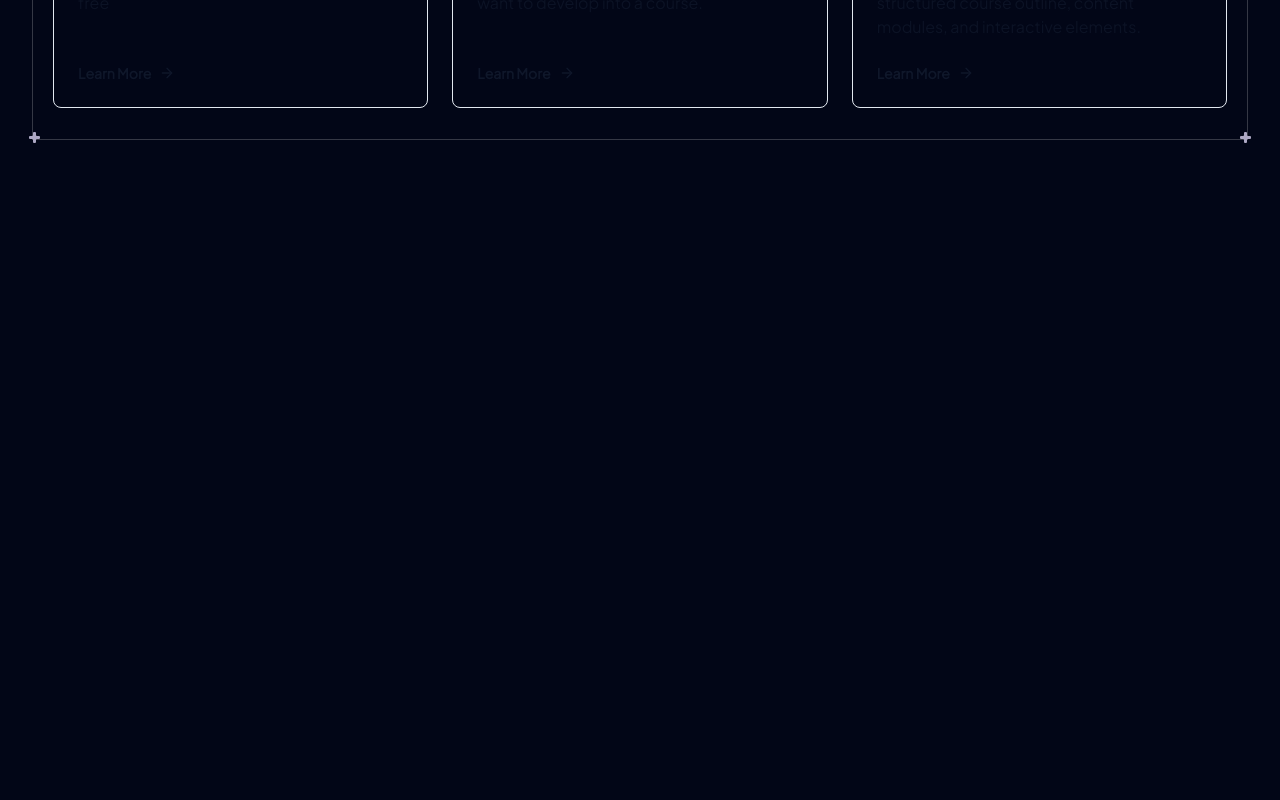
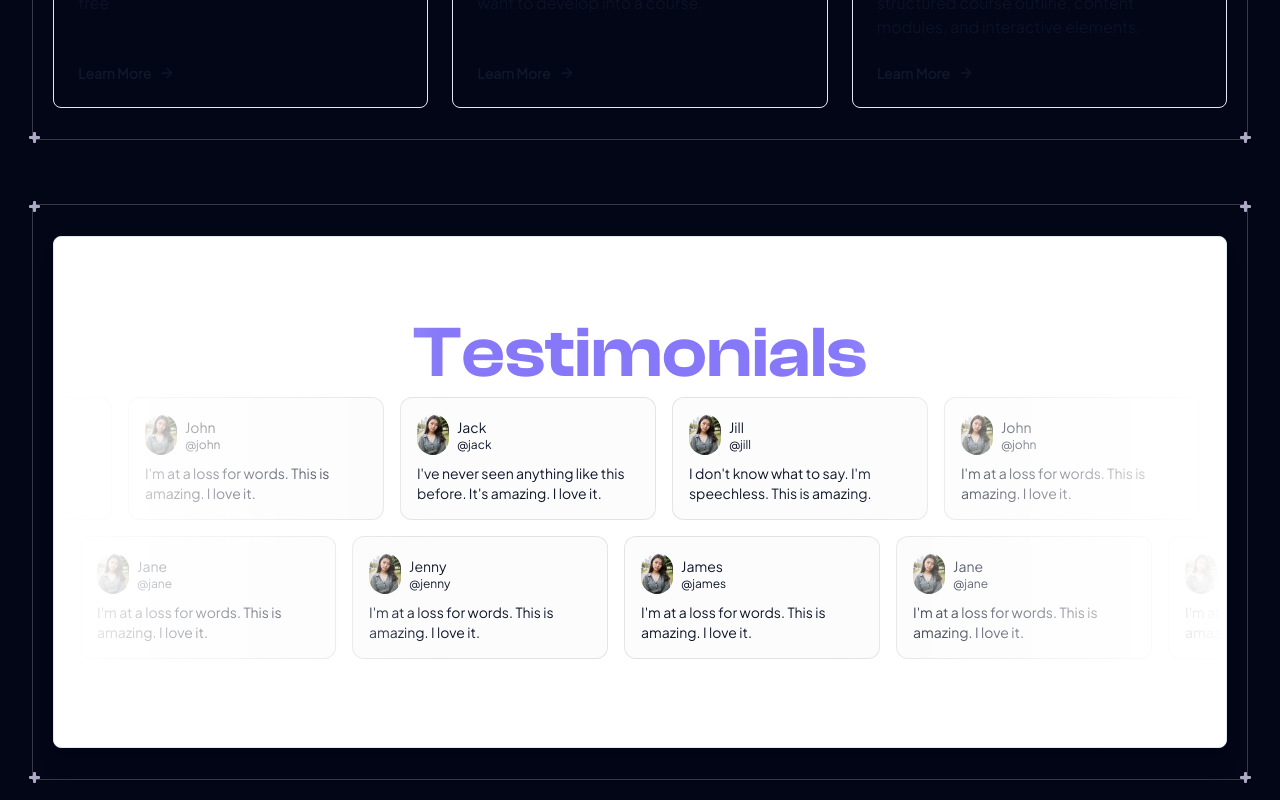
Before and after one commit to jitanshuraut/Learn-AI-Studio, a Next.js app: page / in a window 1280 px wide. Shown: the part 2318-3118 px from the top of the page. Before the commit the page ends 2478 px from the top, so only its background shows below. Built offline with nearby package versions, Linux system fonts and the light colour scheme.

Commit message:
Testimonials section added 🚀

```diff
--- a/src/app/page.tsx
+++ b/src/app/page.tsx
@@ -3,6 +3,7 @@
 import HeroSection from "@/components/hero-section";
 import HowItWorks from "@/components/how-It-works";
 import KeyFeatures from "@/components/key-features";
+import Testimonials from "@/components/testimonials";
 import Section from "@/components/ui/Section";
 
 export default function Home() {
@@ -23,11 +24,13 @@
           <KeyFeatures />
         </Section>
 
-        <div>
-          <Section>
-            <HowItWorks />
-          </Section>
-        </div>
+        <Section>
+          <HowItWorks />
+        </Section>
+
+        <Section>
+          <Testimonials />
+        </Section>
       </div>
     </>
   );
--- /dev/null
+++ b/src/components/testimonials/index.tsx
@@ -0,0 +1,110 @@
+import { cn } from "@/lib/utils";
+import Marquee from "@/components/ui/marquee";
+import Image from "next/image";
+
+const reviews = [
+  {
+    name: "Jack",
+    username: "@jack",
+    body: "I've never seen anything like this before. It's amazing. I love it.",
+    img: "/dummy_profile.jpg",
+  },
+  {
+    name: "Jill",
+    username: "@jill",
+    body: "I don't know what to say. I'm speechless. This is amazing.",
+    img: "/dummy_profile.jpg",
+  },
+  {
+    name: "John",
+    username: "@john",
+    body: "I'm at a loss for words. This is amazing. I love it.",
+    img: "/dummy_profile.jpg",
+  },
+  {
+    name: "Jane",
+    username: "@jane",
+    body: "I'm at a loss for words. This is amazing. I love it.",
+    img: "/dummy_profile.jpg",
+  },
+  {
+    name: "Jenny",
+    username: "@jenny",
+    body: "I'm at a loss for words. This is amazing. I love it.",
+    img: "/dummy_profile.jpg",
+  },
+  {
+    name: "James",
+    username: "@james",
+    body: "I'm at a loss for words. This is amazing. I love it.",
+    img: "/dummy_profile.jpg",
+  },
+];
+
+const firstRow = reviews.slice(0, reviews.length / 2);
+const secondRow = reviews.slice(reviews.length / 2);
+
+const ReviewCard = ({
+  img,
+  name,
+  username,
+  body,
+}: {
+  img: string;
+  name: string;
+  username: string;
+  body: string;
+}) => {
+  return (
+    <figure
+      className={cn(
+        "relative w-64 cursor-pointer overflow-hidden rounded-xl border p-4",
+        // light styles
+        "border-gray-950/[.1] bg-gray-950/[.01] hover:bg-gray-950/[.05]",
+        // dark styles
+        "dark:border-gray-50/[.1] dark:bg-gray-50/[.10] dark:hover:bg-gray-50/[.15]"
+      )}
+    >
+      <div className="flex flex-row items-center gap-2">
+        <Image
+          className="rounded-full"
+          width="32"
+          height="32"
+          alt=""
+          src={img}
+        />
+        <div className="flex flex-col">
+          <figcaption className="text-sm font-medium dark:text-white">
+            {name}
+          </figcaption>
+          <p className="text-xs font-medium dark:text-white/40">{username}</p>
+        </div>
+      </div>
+      <blockquote className="mt-2 text-sm">{body}</blockquote>
+    </figure>
+  );
+};
+
+function Testimonials() {
+  return (
+    <div className="relative flex h-full w-full flex-col items-center justify-center overflow-hidden rounded-lg border bg-background py-20 md:shadow-xl">
+         <h1 className="text-7xl text-[#8678F9] text-center font-headingAlt font-bold">
+         Testimonials
+        </h1>
+      <Marquee pauseOnHover className="[--duration:20s]">
+        {firstRow.map((review) => (
+          <ReviewCard key={review.username} {...review} />
+        ))}
+      </Marquee>
+      <Marquee reverse pauseOnHover className="[--duration:20s]">
+        {secondRow.map((review) => (
+          <ReviewCard key={review.username} {...review} />
+        ))}
+      </Marquee>
+      <div className="pointer-events-none absolute inset-y-0 left-0 w-1/3 bg-gradient-to-r from-white dark:from-background"></div>
+      <div className="pointer-events-none absolute inset-y-0 right-0 w-1/3 bg-gradient-to-l from-white dark:from-background"></div>
+    </div>
+  );
+}
+
+export default Testimonials;
--- /dev/null
+++ b/src/components/ui/marquee.tsx
@@ -0,0 +1,51 @@
+import { cn } from "@/lib/utils";
+
+interface MarqueeProps {
+  className?: string;
+  reverse?: boolean;
+  pauseOnHover?: boolean;
+  children?: React.ReactNode;
+  vertical?: boolean;
+  repeat?: number;
+  [key: string]: any;
+}
+
+export default function Marquee({
+  className,
+  reverse,
+  pauseOnHover = false,
+  children,
+  vertical = false,
+  repeat = 4,
+  ...props
+}: MarqueeProps) {
+  return (
+    <div
+      {...props}
+      className={cn(
+        "group flex overflow-hidden p-2 [--duration:40s] [--gap:1rem] [gap:var(--gap)]",
+        {
+          "flex-row": !vertical,
+          "flex-col": vertical,
+        },
+        className,
+      )}
+    >
+      {Array(repeat)
+        .fill(0)
+        .map((_, i) => (
+          <div
+            key={i}
+            className={cn("flex shrink-0 justify-around [gap:var(--gap)]", {
+              "animate-marquee flex-row": !vertical,
+              "animate-marquee-vertical flex-col": vertical,
+              "group-hover:[animation-play-state:paused]": pauseOnHover,
+              "[animation-direction:reverse]": reverse,
+            })}
+          >
+            {children}
+          </div>
+        ))}
+    </div>
+  );
+}
--- a/tailwind.config.ts
+++ b/tailwind.config.ts
@@ -87,11 +87,24 @@
           from: { height: "var(--radix-accordion-content-height)" },
           to: { height: "0" },
         },
+
+        marquee: {
+          from: { transform: "translateX(0)" },
+          to: { transform: "translateX(calc(-100% - var(--gap)))" },
+        },
+        "marquee-vertical": {
+          from: { transform: "translateY(0)" },
+          to: { transform: "translateY(calc(-100% - var(--gap)))" },
+        },
+
       },
+
       animation: {
         spotlight: "spotlight 2s ease .75s 1 forwards",
         "accordion-down": "accordion-down 0.2s ease-out",
         "accordion-up": "accordion-up 0.2s ease-out",
+        marquee: "marquee var(--duration) linear infinite",
+        "marquee-vertical": "marquee-vertical var(--duration) linear infinite",
       },
     },
   },
@@ -100,7 +113,7 @@
     require("@tailwindcss/typography"),
     require("@tailwindcss/aspect-ratio"),
     addVariablesForColors,
-    ({ matchUtilities, theme }:PluginAPI) => {
+    ({ matchUtilities, theme }: PluginAPI) => {
       matchUtilities(
         {
           "bg-grid": (value: string) => ({
```
Also changed, not shown: public/dummy_profile.jpg (added).
